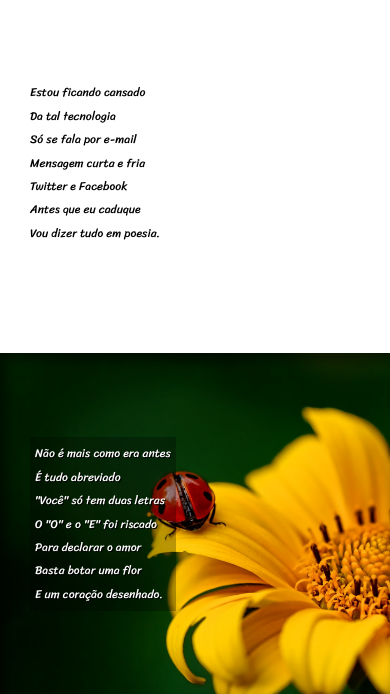
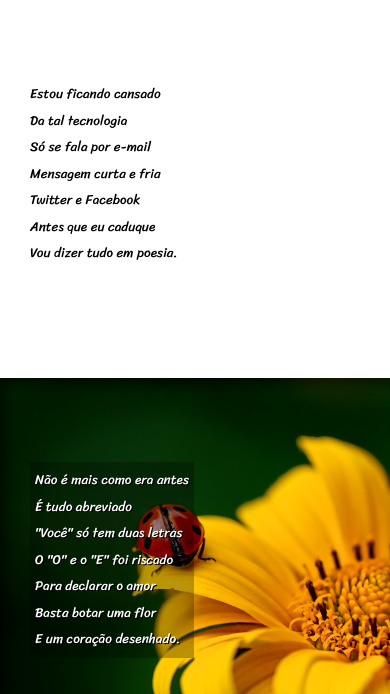
Before and after one commit to KaioGCaldas/projeto-cordel, a plain HTML site: page index.html in a window 390 px wide. Shown: the part 150-844 px from the top of the page. Drawn offline with Linux system fonts and the light colour scheme.

Commit message:
Modificação do tamanho da fonte
Modificação realizada para que a fonte fique maior na versão mobile

```diff
--- a/style/style.css
+++ b/style/style.css
@@ -53,7 +53,7 @@ section {
     line-height: 2em;
     padding-left: 30px;
     font-family: var(--font3);
-    font-size: 3vw;
+    font-size: 3.4vw;
 }
 
 section > p {
```
